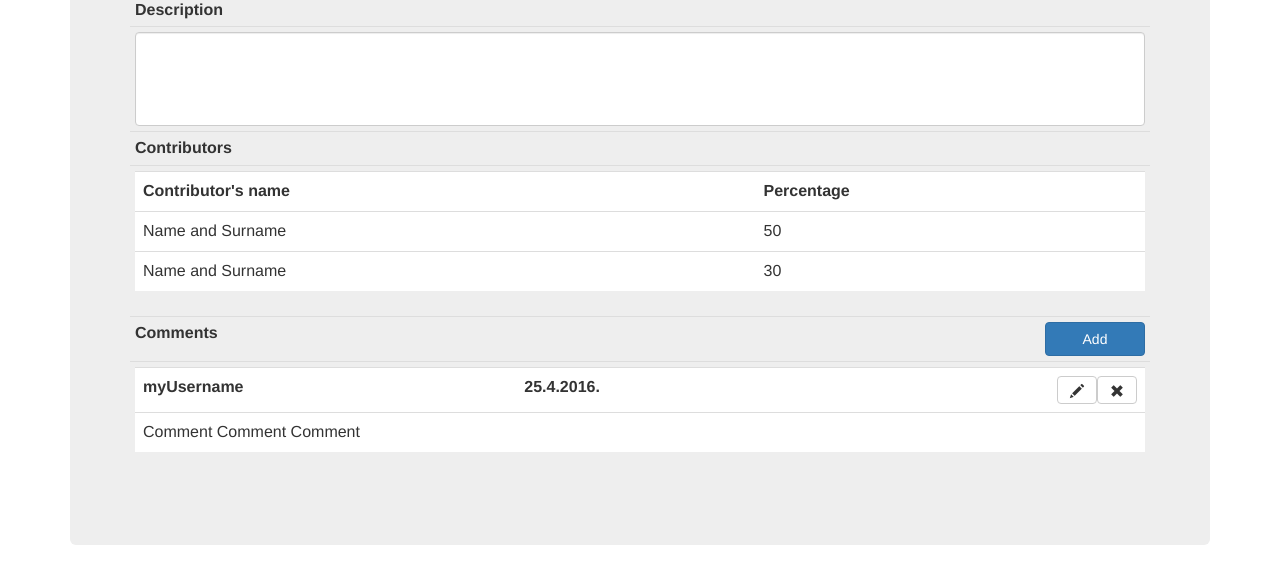
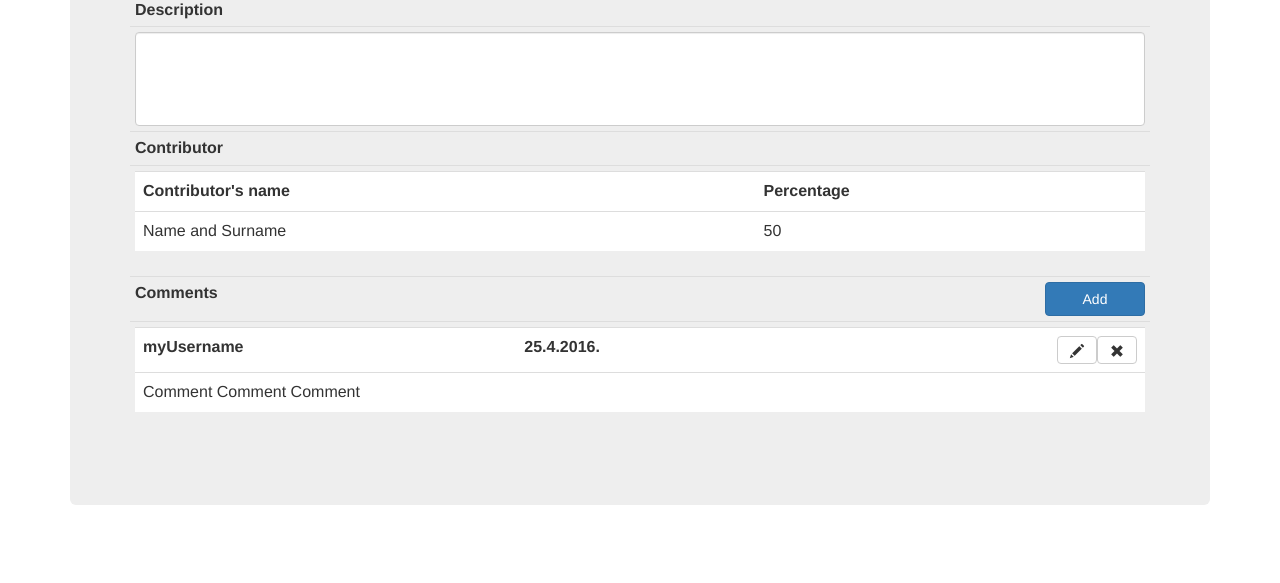
Before and after one commit to alien93/ws, a website: page public/views/index.html at #!/adminProjectTask in a window 1280 px wide. Shown: the part 199-782 px from the top of the page. Drawn offline with nearby package versions, Linux system fonts and the light colour scheme; some packages are replaced by stand-ins of ours; a script that the page names is missing.

Commit message:
Selecting contributor

```diff
--- a/public/views/adminProjectTask.html
+++ b/public/views/adminProjectTask.html
@@ -26,7 +26,7 @@
             </td>
         </tr>
         <tr>
-            <th colspan="2">Contributors</th>
+            <th colspan="2">Contributor</th>
         </tr>
         <tr>
             <td colspan="2">
@@ -38,10 +38,6 @@
                     <tr>
                         <td>Name and Surname</td>
                         <td>50</td>
-                    </tr>
-                    <tr>
-                        <td>Name and Surname</td>
-                        <td>30</td>
                     </tr>
                 </table>
             </td>
```
Also changed, not shown: public/views/adminModifyTask_m.html (+3 -5 lines).
